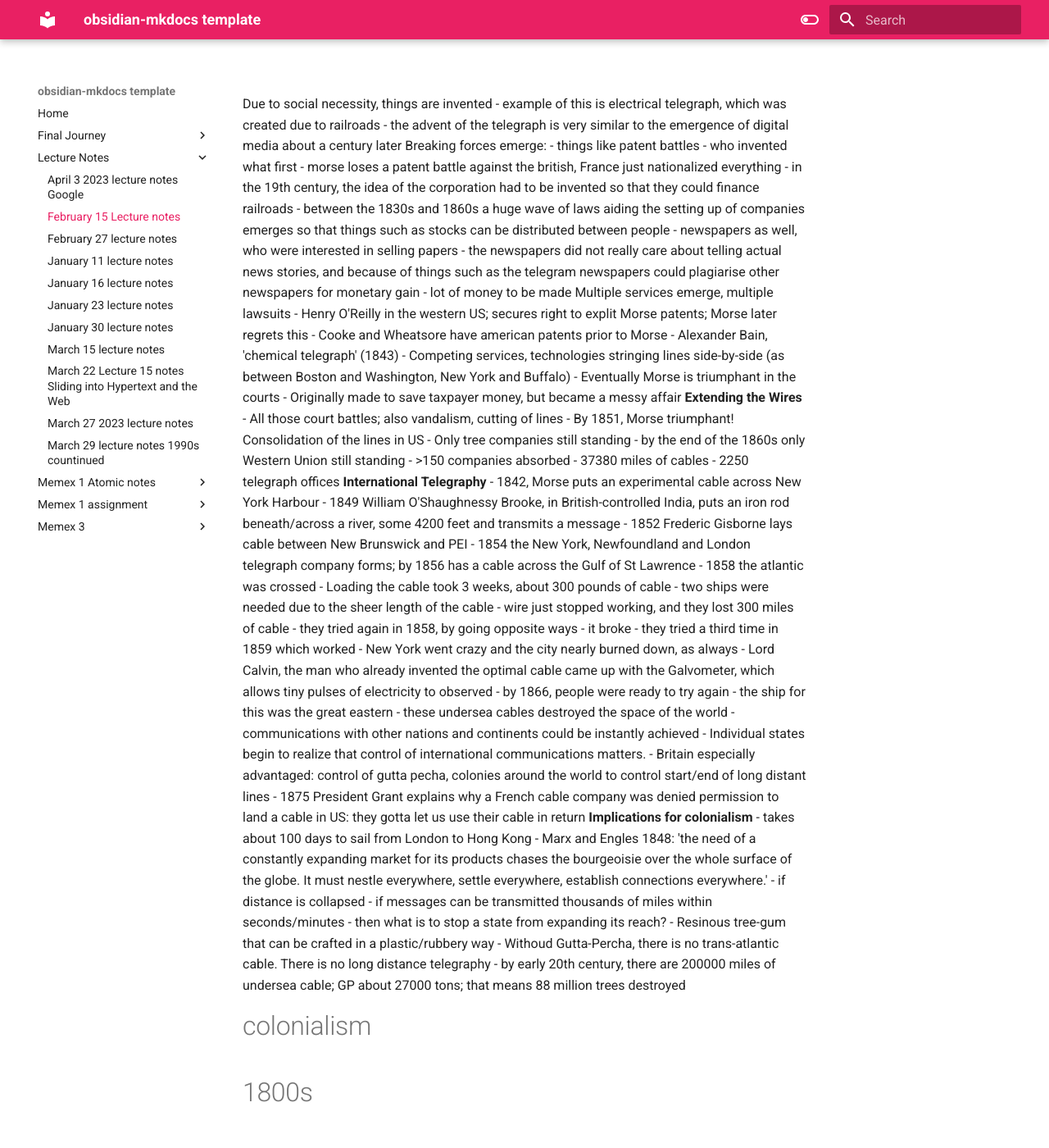
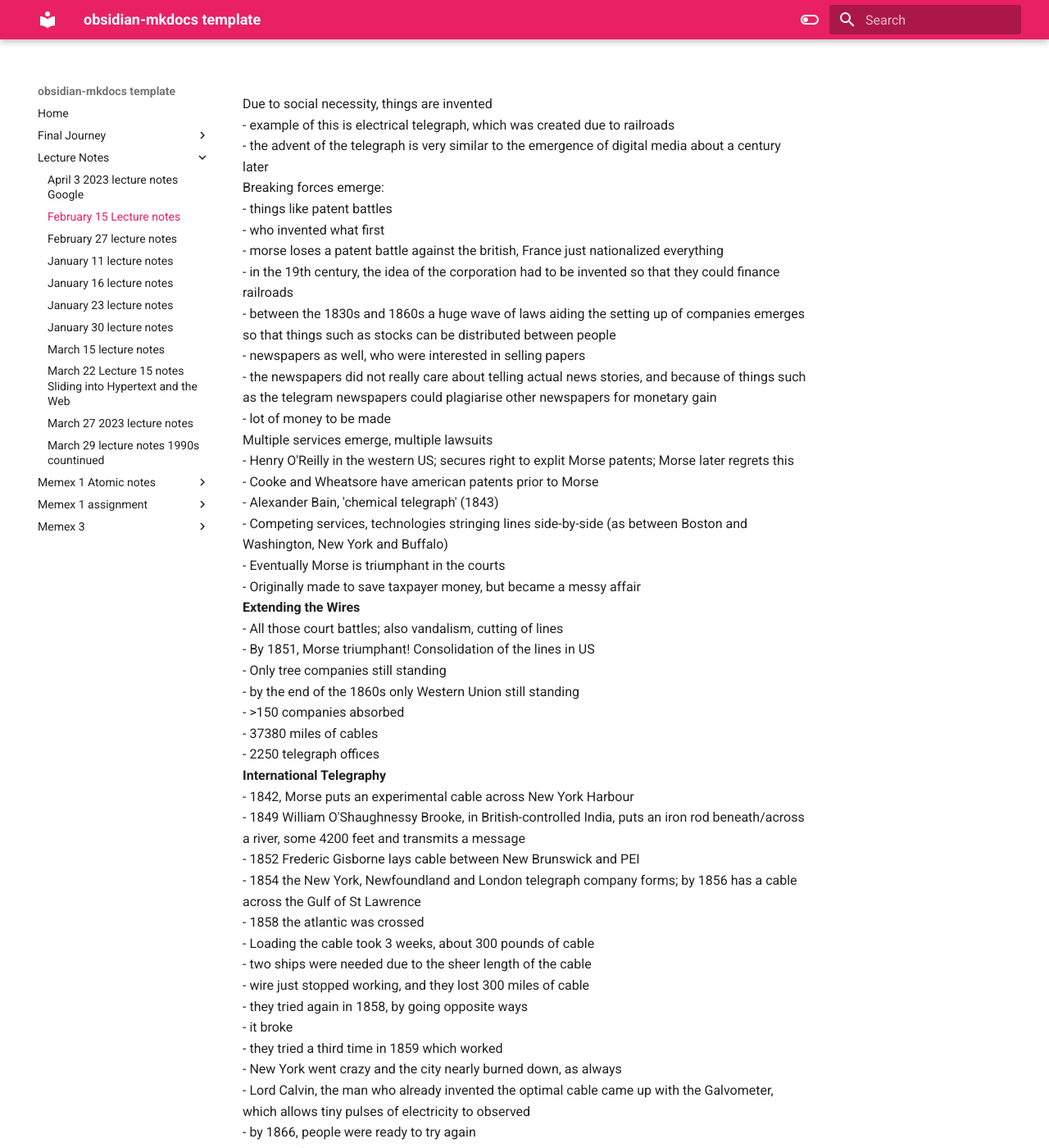
Before and after one commit to EricSchofield/HIST-1900-Memmex-1, an MkDocs documentation site: the page built from docs/Lecture Notes/February 15 Lecture notes.md, in a window 1280 px wide and 1400 px high. Shown: the whole window at 82% size. Built offline with MkDocs 1.6.1 and Material for MkDocs 9.7.7, drawn with Linux system fonts in a browser that asks for light colours; some of the changed text lies outside the part shown.

Commit message:
Update February 15 Lecture notes.md

```diff
--- a/docs/Lecture Notes/February 15 Lecture notes.md
+++ b/docs/Lecture Notes/February 15 Lecture notes.md
@@ -1,60 +1,60 @@
-Due to social necessity, things are invented
-- example of this is electrical telegraph, which was created due to railroads
-- the advent of the telegraph is very similar to the emergence of digital media about a century later
-Breaking forces emerge:
-- things like patent battles
-- who invented what first
-- morse loses a patent battle against the british, France just nationalized everything
-- in the 19th century, the idea of the corporation had to be invented so that they could finance railroads
-- between the 1830s and 1860s a huge wave of laws aiding the setting up of companies emerges so that things such as stocks can be distributed between people
-- newspapers as well, who were interested in selling papers
-- the newspapers did not really care about telling actual news stories, and because of things such as the telegram newspapers could plagiarise other newspapers for monetary gain
-- lot of money to be made
-Multiple services emerge, multiple lawsuits
-- Henry O'Reilly in the western US; secures right to explit Morse patents; Morse later regrets this
-- Cooke and Wheatsore have american patents prior to Morse
-- Alexander Bain, 'chemical telegraph' (1843)
-- Competing services, technologies stringing lines side-by-side (as between Boston and Washington, New York and Buffalo)
-- Eventually Morse is triumphant in the courts
-- Originally made to save taxpayer money, but became a messy affair
-**Extending the Wires**
-- All those court battles; also vandalism, cutting of lines
-	- By 1851, Morse triumphant! Consolidation of the lines in US
-	- Only tree companies still standing
-	- by the end of the 1860s only Western Union still standing
-	- >150 companies absorbed
-	- 37380 miles of cables
-	- 2250 telegraph offices
-**International Telegraphy**
-- 1842, Morse puts an experimental cable across New York Harbour
-- 1849 William O'Shaughnessy Brooke, in British-controlled India, puts an iron rod beneath/across a river, some 4200 feet and transmits a message
-- 1852 Frederic Gisborne lays cable between New Brunswick and PEI
-- 1854 the New York, Newfoundland and London telegraph company forms; by 1856 has a cable across the Gulf of St Lawrence
-- 1858 the atlantic was crossed
-- Loading the cable took 3 weeks, about 300 pounds of cable
-- two ships were needed due to the sheer length of the cable
-- wire just stopped working, and they lost 300 miles of cable
-- they tried again in 1858, by going opposite ways
-- it broke
-- they tried a third time in 1859 which worked
-- New York went crazy and the city nearly burned down, as always
-- Lord Calvin, the man who already invented the optimal cable came up with the Galvometer, which allows tiny pulses of electricity to observed
-- by 1866, people were ready to try again
-- the ship for this was the great eastern
-- these undersea cables destroyed the space of the world
-- communications with other nations and continents could be instantly achieved
-- Individual states begin to realize that control of international communications matters.
-- Britain especially advantaged: control of gutta pecha, colonies around the world to control start/end of long distant lines
-- 1875 President Grant explains why a French cable company was denied permission to land a cable in US: they gotta let us use their cable in return
-**Implications for colonialism**
-- takes about 100 days to sail from London to Hong Kong
-- Marx and Engles 1848: 'the need of a constantly expanding market for its products chases the bourgeoisie over the whole surface of the globe. It must nestle everywhere, settle everywhere, establish connections everywhere.'
-- if distance is collapsed
-- if messages can be transmitted thousands of miles within seconds/minutes
-	- then what is to stop a state from expanding its reach?
-- Resinous tree-gum that can be crafted in a plastic/rubbery way
-- Withoud Gutta-Percha, there is no trans-atlantic cable. There is no long distance telegraphy
-- by early 20th century, there are 200000 miles of undersea cable; GP about 27000 tons; that means 88 million trees destroyed
+Due to social necessity, things are invented<br>
+- example of this is electrical telegraph, which was created due to railroads <br>
+- the advent of the telegraph is very similar to the emergence of digital media about a century later<br>
+Breaking forces emerge:<br>
+- things like patent battles <br>
+- who invented what first<br>
+- morse loses a patent battle against the british, France just nationalized everything <br>
+- in the 19th century, the idea of the corporation had to be invented so that they could finance railroads <br>
+- between the 1830s and 1860s a huge wave of laws aiding the setting up of companies emerges so that things such as stocks can be distributed between people<br>
+- newspapers as well, who were interested in selling papers <br>
+- the newspapers did not really care about telling actual news stories, and because of things such as the telegram newspapers could plagiarise other newspapers for monetary gain<br>
+- lot of money to be made<br>
+Multiple services emerge, multiple lawsuits<br>
+- Henry O'Reilly in the western US; secures right to explit Morse patents; Morse later regrets this <br>
+- Cooke and Wheatsore have american patents prior to Morse<br>
+- Alexander Bain, 'chemical telegraph' (1843)<br>
+- Competing services, technologies stringing lines side-by-side (as between Boston and Washington, New York and Buffalo)<br>
+- Eventually Morse is triumphant in the courts<br>
+- Originally made to save taxpayer money, but became a messy affair<br>
+**Extending the Wires**<br>
+- All those court battles; also vandalism, cutting of lines<br>
+	- By 1851, Morse triumphant! Consolidation of the lines in US<br>
+	- Only tree companies still standing<br>
+	- by the end of the 1860s only Western Union still standing<br>
+	- >150 companies absorbed<br>
+	- 37380 miles of cables<br>
+	- 2250 telegraph offices <br>
+**International Telegraphy**<br>
+- 1842, Morse puts an experimental cable across New York Harbour<br>
+- 1849 William O'Shaughnessy Brooke, in British-controlled India, puts an iron rod beneath/across a river, some 4200 feet and transmits a message<br>
+- 1852 Frederic Gisborne lays cable between New Brunswick and PEI<br>
+- 1854 the New York, Newfoundland and London telegraph company forms; by 1856 has a cable across the Gulf of St Lawrence<br>
+- 1858 the atlantic was crossed<br>
+- Loading the cable took 3 weeks, about 300 pounds of cable <br>
+- two ships were needed due to the sheer length of the cable <br>
+- wire just stopped working, and they lost 300 miles of cable <br>
+- they tried again in 1858, by going opposite ways <br>
+- it broke <br>
+- they tried a third time in 1859 which worked<br>
+- New York went crazy and the city nearly burned down, as always <br>
+- Lord Calvin, the man who already invented the optimal cable came up with the Galvometer, which allows tiny pulses of electricity to observed <br>
+- by 1866, people were ready to try again <br>
+- the ship for this was the great eastern<br>
+- these undersea cables destroyed the space of the world <br>
+- communications with other nations and continents could be instantly achieved<br>
+- Individual states begin to realize that control of international communications matters.<br>
+- Britain especially advantaged: control of gutta pecha, colonies around the world to control start/end of long distant lines <br>
+- 1875 President Grant explains why a French cable company was denied permission to land a cable in US: they gotta let us use their cable in return<br>
+**Implications for colonialism**<br>
+- takes about 100 days to sail from London to Hong Kong <br>
+- Marx and Engles 1848: 'the need of a constantly expanding market for its products chases the bourgeoisie over the whole surface of the globe. It must nestle everywhere, settle everywhere, establish connections everywhere.'<br>
+- if distance is collapsed <br>
+- if messages can be transmitted thousands of miles within seconds/minutes<br>
+	- then what is to stop a state from expanding its reach?<br>
+- Resinous tree-gum that can be crafted in a plastic/rubbery way<br>
+- Withoud Gutta-Percha, there is no trans-atlantic cable. There is no long distance telegraphy<br>
+- by early 20th century, there are 200000 miles of undersea cable; GP about 27000 tons; that means 88 million trees destroyed<br>
 
 #colonialism
 #1800s
```
